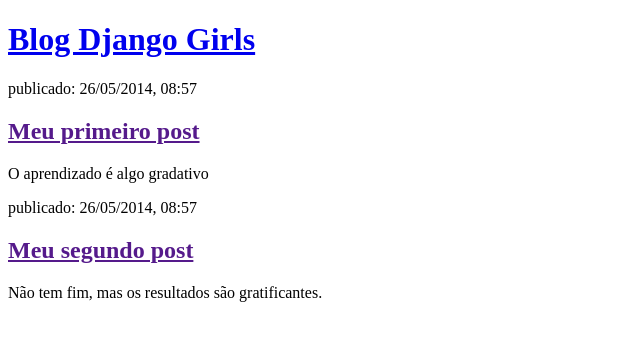
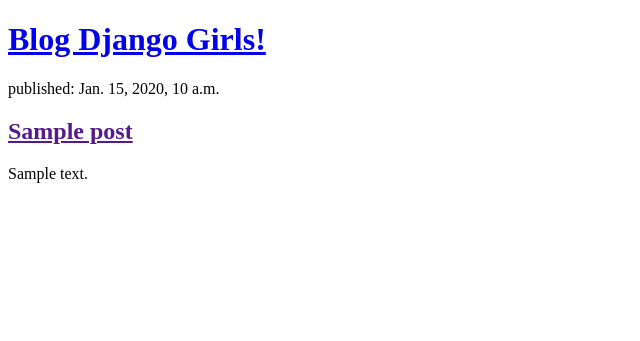
Before and after one commit to pedrober31/my-first-blog, a Django app: page / in a window 1280 px wide. Shown: the top 341 px of the page, without its empty margins (0-640 px from the left). Run offline with Django 3.2, Linux system fonts and the light colour scheme; tables that the repository leaves empty hold one stand-in row (values such as "Sample post").

Commit message:
Modified templates to display posts from database.

```diff
--- a/blog/templates/blog/post_list.html
+++ b/blog/templates/blog/post_list.html
@@ -6,19 +6,15 @@
 </head>
 <body>
     <div>
-        <h1><a href="/">Blog Django Girls</a></h1>
+        <h1><a href="/">Blog Django Girls!</a></h1>
     </div>
 
-    <div>
-        <p>publicado: 26/05/2014, 08:57</p>
-        <h2><a href="">Meu primeiro post</a></h2>
-        <p>O aprendizado é algo gradativo</p>
-    </div>
-
-    <div>
-        <p>publicado: 26/05/2014, 08:57</p>
-        <h2><a href="">Meu segundo post</a></h2>
-        <p>Não tem fim, mas os resultados são gratificantes.</p>
-    </div>
+    {% for post in posts %}
+        <div>
+            <p>published: {{ post.published_date }}</p>
+            <h2><a href="">{{ post.title }}</a></h2>
+            <p>{{ post.text|linebreaksbr }}</p>
+        </div>
+    {% endfor %}
 </body>
 </html>
--- a/blog/views.py
+++ b/blog/views.py
@@ -1,5 +1,8 @@
 from django.shortcuts import render
+from .models import Post
+from django.utils import timezone
 
 
 def post_list(request):
-    return render(request, 'blog/post_list.html', {})
+    posts = Post.objects.filter(published_date__lte=timezone.now()).order_by('published_date')
+    return render(request, 'blog/post_list.html', {'posts': posts})
```
